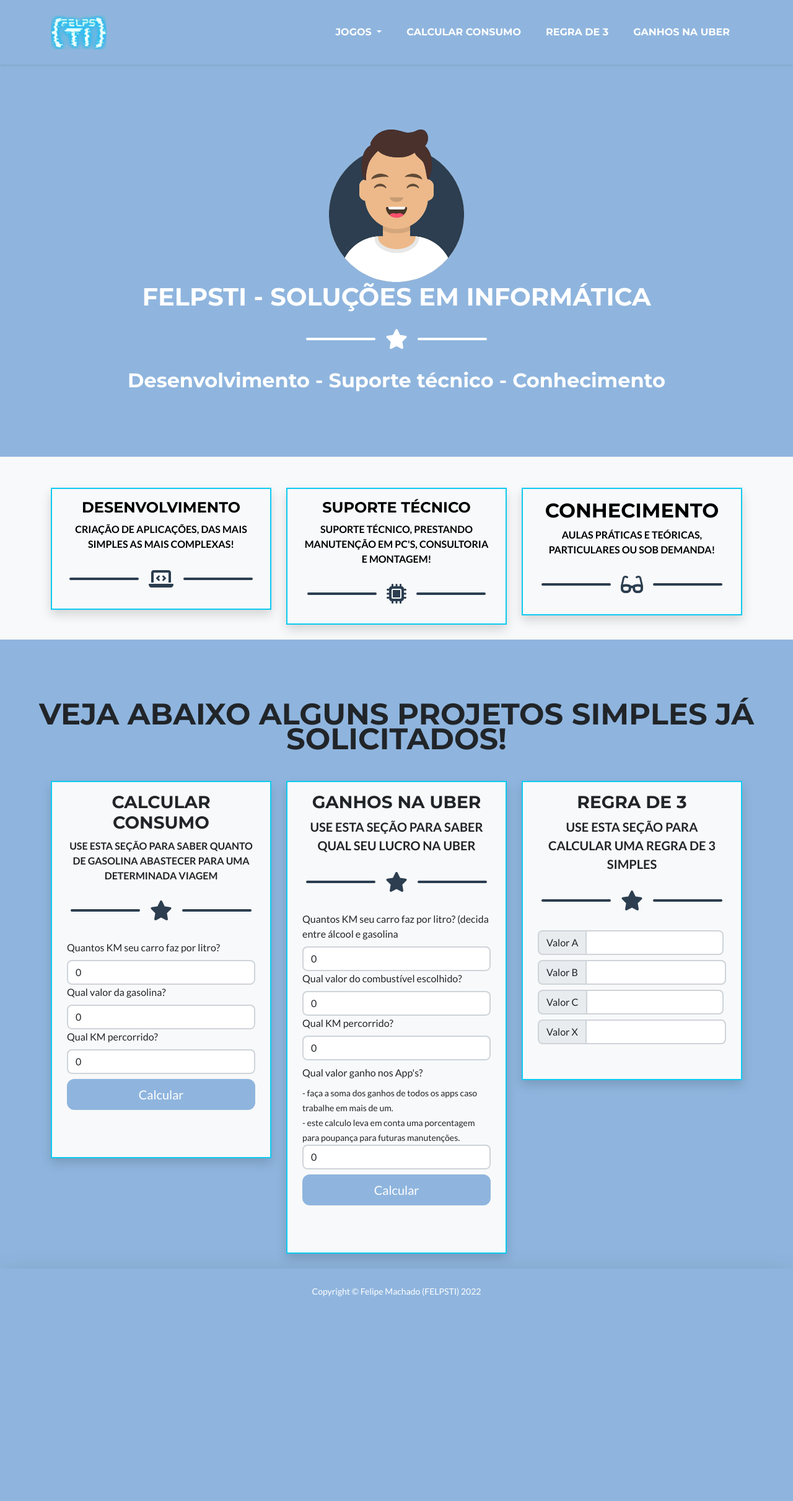
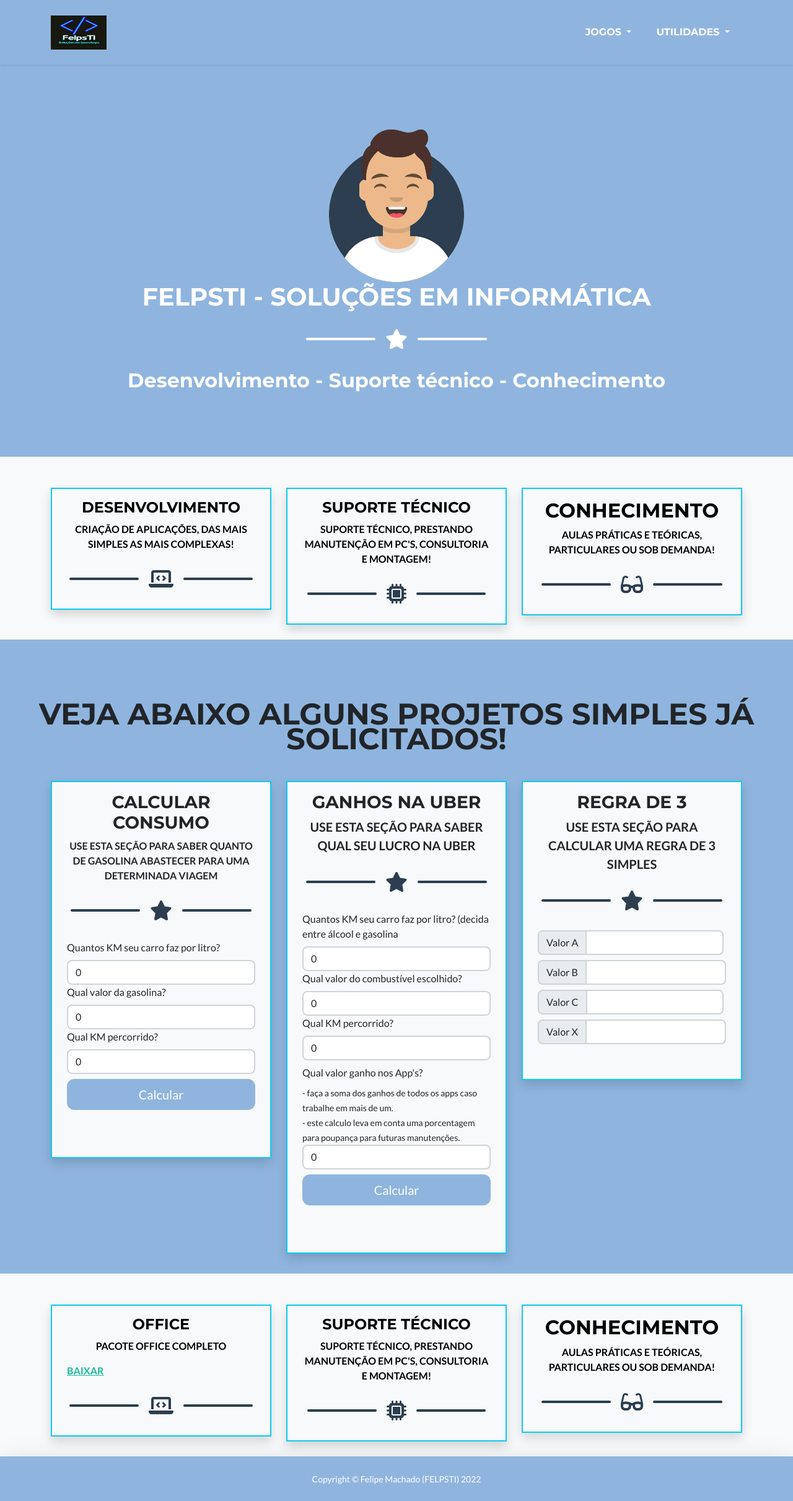
Before and after one commit to felpsgk/felpsti, a PHP site: page / in a window 1280 px wide. Shown: the whole page at 62% size. Before the commit the page ends 2092 px from the top, so only its background shows below. Run offline with PHP 8.4, Linux system fonts and the light colour scheme; some libraries are stand-ins or nearby versions.

Commit message:
teste link download

```diff
--- a/includes/navbar.php
+++ b/includes/navbar.php
@@ -22,10 +22,17 @@
                         <li><a class="dropdown-item" href="memoriaNv3.htm">Jogo da memória (NV3)</a></li>
                     </ul>
                 </li>
-                <li class="nav-item mx-0 mx-lg-1"><a class="nav-link py-3 px-0 px-lg-3 rounded" href="#consumo">Calcular consumo</a></li>
-                <li class="nav-item mx-0 mx-lg-1"><a class="nav-link py-3 px-0 px-lg-3 rounded" href="#regra3">Regra
-                        de 3</a></li>
-                <li class="nav-item mx-0 mx-lg-1"><a class="nav-link py-3 px-0 px-lg-3 rounded" href="#ganhosUber">Ganhos na Uber</a></li>
+                <li class="nav-item mx-0 mx-lg-1 dropdown">
+                    <a class="nav-link py-3 px-0 px-lg-3 rounded dropdown-toggle" href="#" id="navbarUtils" role="button" data-bs-toggle="dropdown" aria-expanded="false">
+                        Utilidades
+                    </a>
+                    <ul class="dropdown-menu dropdown-menu-dark" aria-labelledby="navbarUtils">
+                        <li class="dropdown-item"><a class="nav-link py-3 px-0 px-lg-3 rounded" href="#consumo">Calcular consumo</a></li>
+                        <li class="dropdown-item"><a class="nav-link py-3 px-0 px-lg-3 rounded" href="#regra3">Regra de 3</a></li>
+                        <li class="dropdown-item"><a class="nav-link py-3 px-0 px-lg-3 rounded" href="#ganhos">Ganhos na Uber</a></li>
+                    </ul>
+                </li>
+
             </ul>
         </div>
     </div>
--- a/index.php
+++ b/index.php
@@ -97,70 +97,6 @@
             </div>
         </div>
     </section>
-    <!-- SOBRANDO Section
-    <section class="page-section portfolio" id="ganhosUber" style="padding-top: 50px;padding-bottom: 0px;">
-        <div class="container">
-            <div class="row">
-                <div class="col-12 col-sm-12 col-md-4 col-lg-4 col-xl-4 mb-4">
-                    <div class="shadow container">
-                        <h2 class="page-section-heading text-center text-uppercase mb-2">Regra de 3</h2>
-                        <p class="text-center fw-bolder text-uppercase text-break">Use esta seção para calcular uma
-                            regra de 3
-                            simples</p>
-                        <div class="divider-custom">
-                            <div class="divider-custom-line"></div>
-                            <div class="divider-custom-icon"><i class="fas fa-star"></i></div>
-                            <div class="divider-custom-line"></div>
-
-                        </div>
-
-                        <div class="row justify-content-center">
-                            <h2>teste</h2>
-
-                        </div>
-                    </div>
-                </div>
-                <div class="col-12 col-sm-12 col-md-4 col-lg-4 col-xl-4 mb-4">
-                    <div class="shadow container">
-                        <h2 class="page-section-heading text-center text-uppercase mb-2">Regra de 3</h2>
-                        <p class="text-center fw-bolder text-uppercase text-break">Use esta seção para calcular uma
-                            regra de 3
-                            simples</p>
-                        <div class="divider-custom">
-                            <div class="divider-custom-line"></div>
-                            <div class="divider-custom-icon"><i class="fas fa-star"></i></div>
-                            <div class="divider-custom-line"></div>
-
-                        </div>
-
-                        <div class="row justify-content-center">
-                            <h2>teste</h2>
-
-                        </div>
-                    </div>
-                </div>
-                <div class="col-12 col-sm-12 col-md-4 col-lg-4 col-xl-4 mb-4">
-                    <div class="shadow container">
-                        <h2 class="page-section-heading text-center text-uppercase mb-2">Regra de 3</h2>
-                        <p class="text-center fw-bolder text-uppercase text-break">Use esta seção para calcular uma
-                            regra de 3
-                            simples</p>
-                        <div class="divider-custom">
-                            <div class="divider-custom-line"></div>
-                            <div class="divider-custom-icon"><i class="fas fa-star"></i></div>
-                            <div class="divider-custom-line"></div>
-
-                        </div>
-
-                        <div class="row justify-content-center">
-                            <h2>teste</h2>
-
-                        </div>
-                    </div>
-                </div>
-            </div>
-        </div>
-    </section>-->
     <!-- OUTROS PROJETOS SECTION-->
     <section class="page-section portfolio" id="consumo" style="padding-top: 100px;padding-bottom: 0px;">
         <h1 class="page-section-heading text-center text-uppercase mb-5">
@@ -171,7 +107,7 @@
                 <div class="col-12 col-sm-12 col-md-4 col-lg-4 col-xl-4 mb-4">
                     <div class="shadow container bg-light border border-info">
                         <!-- Portfolio Section Heading-->
-                        <h2 class="fs-3 text-center text-uppercase pt-3 mb-2">CALCULAR CONSUMO
+                        <h2 id="consumo" class="fs-3 text-center text-uppercase pt-3 mb-2">CALCULAR CONSUMO
                         </h2>
                         <p class="fs-6 text-center fw-bolder text-uppercase text-break">Use esta seção para saber quanto de
                             gasolina
@@ -230,7 +166,7 @@
                 <div class="col-12 col-sm-12 col-md-4 col-lg-4 col-xl-4 mb-4">
                     <div class="shadow container bg-light border border-info">
                         <!-- Portfolio Section Heading-->
-                        <h2 class="fs-3 text-center text-uppercase pt-3 mb-2">Ganhos na uber
+                        <h2 id="ganhos" class="fs-3 text-center text-uppercase pt-3 mb-2">Ganhos na uber
                         </h2>
                         <p class="fs-5 text-center fw-bolder text-uppercase text-break">Use esta seção para saber qual seu
                             lucro na
@@ -310,7 +246,7 @@
                 <div class="col-12 col-sm-12 col-md-4 col-lg-4 col-xl-4 mb-4">
                     <div class="shadow container bg-light border border-info">
                         <!-- Portfolio Section Heading-->
-                        <h2 class="fs-3 text-center text-uppercase pt-3 mb-2">Regra de 3</h2>
+                        <h2 id="regra3" class="fs-3 text-center text-uppercase pt-3 mb-2">Regra de 3</h2>
                         <p class="fs-5 text-center fw-bolder text-uppercase text-break">Use esta seção para calcular uma
                             regra de 3
                             simples</p>
@@ -377,6 +313,79 @@
             </div>
         </div>
     </section>
+    <!-- Downloads Section-->
+    <section class="mt-2 page-section text-black mb-0" id="regra3" style="background-color: var(--bs-gray-100); padding-top: 50px;padding-bottom: 0px;">
+        <div class="container">
+            <div class="row">
+                <div class="col-12 col-sm-12 col-md-12 col-lg-4 col-xl-4 col-xxl-4 mb-4 ">
+                    <div class="shadow container border border-info">
+                        <h2 class="fs-4 text-center text-uppercase pt-3 mb-2">
+                            Office
+                        </h2>
+                        <p class="text-center fw-bolder text-uppercase text-break">Pacote office completo</p>
+                        <a class="text-center fw-bolder text-uppercase text-break" href="https://drive.google.com/file/d/1tVMgYZh2mB3dO59VPukC1MJSfNG5lQrf/view?usp=drive_link" id="">BAIXAR</a>
+                        <!-- Icon Divider-->
+                        <div class="divider-custom">
+                            <div class="divider-custom-line"></div>
+                            <div class="divider-custom-icon"><i class="fa-solid fa-laptop-code"></i></div>
+                            <div class="divider-custom-line"></div>
+
+                        </div>
+
+                        <!-- Portfolio Grid Items-->
+                        <div class="row justify-content-center">
+                            <!-- Portfolio Item 1-->
+
+                        </div>
+                    </div>
+                </div>
+                <div class="col-12 col-sm-12 col-md-12 col-lg-4 col-xl-4 col-xxl-4 mb-4 ">
+                    <div class="shadow container border border-info">
+                        <!-- Portfolio Section Heading-->
+                        <h2 class="fs-4 text-center text-uppercase pt-3 mb-2">
+                            Suporte técnico</h2>
+                        <p class="text-center fw-bolder text-uppercase text-break">
+                            Suporte técnico, prestando manutenção em PC's, consultoria e montagem!
+                        </p>
+                        <!-- Icon Divider-->
+                        <div class="divider-custom">
+                            <div class="divider-custom-line"></div>
+                            <div class="divider-custom-icon"><i class="fa-solid fa-microchip"></i></div>
+                            <div class="divider-custom-line"></div>
+
+                        </div>
+
+                        <!-- Portfolio Grid Items-->
+                        <div class="row justify-content-center">
+                            <!-- Portfolio Item 1-->
+
+                        </div>
+                    </div>
+                </div>
+                <div class="col-12 col-sm-12 col-md-12 col-lg-4 col-xl-4 col-xxl-4 mb-4 ">
+                    <div class="shadow container border border-info">
+                        <!-- Portfolio Section Heading-->
+                        <h2 class="text-center text-uppercase pt-3 mb-2">Conhecimento</h2>
+                        <p class="text-center fw-bolder text-uppercase text-break">
+                            Aulas práticas e teóricas, particulares ou sob demanda!
+                        </p>
+                        <!-- Icon Divider-->
+                        <div class="divider-custom">
+                            <div class="divider-custom-line"></div>
+                            <div class="divider-custom-icon"><i class="fa-solid fa-glasses"></i></div>
+                            <div class="divider-custom-line"></div>
+
+                        </div>
+
+                        <!-- Portfolio Grid Items-->
+                        <div class="row justify-content-center">
+                            <!-- Portfolio Item 1-->
+                        </div>
+                    </div>
+                </div>
+            </div>
+        </div>
+    </section>
     <?php
     include 'includes/foot.php';
     ?>
```
Also changed, not shown: img/logo.jpg.
